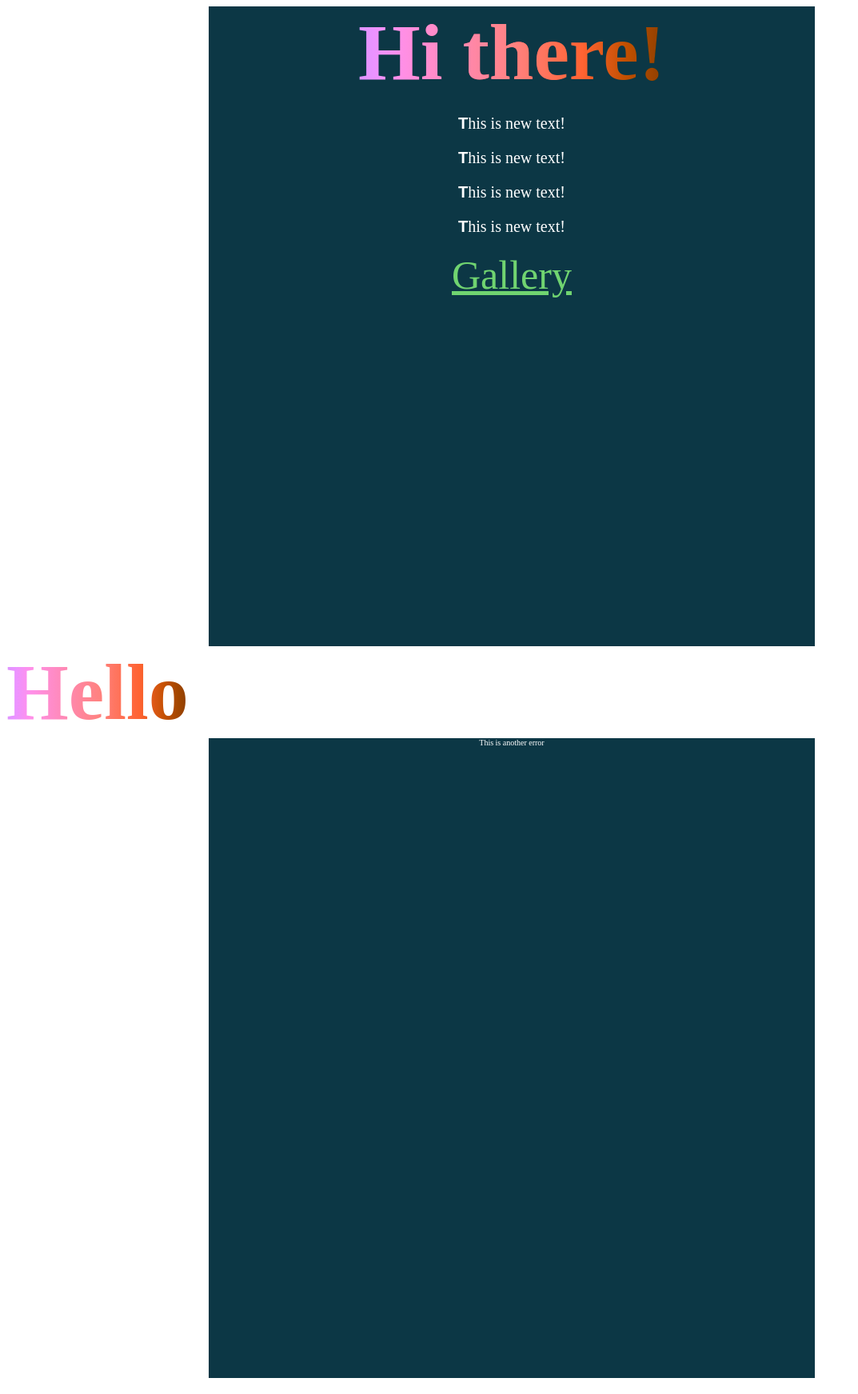
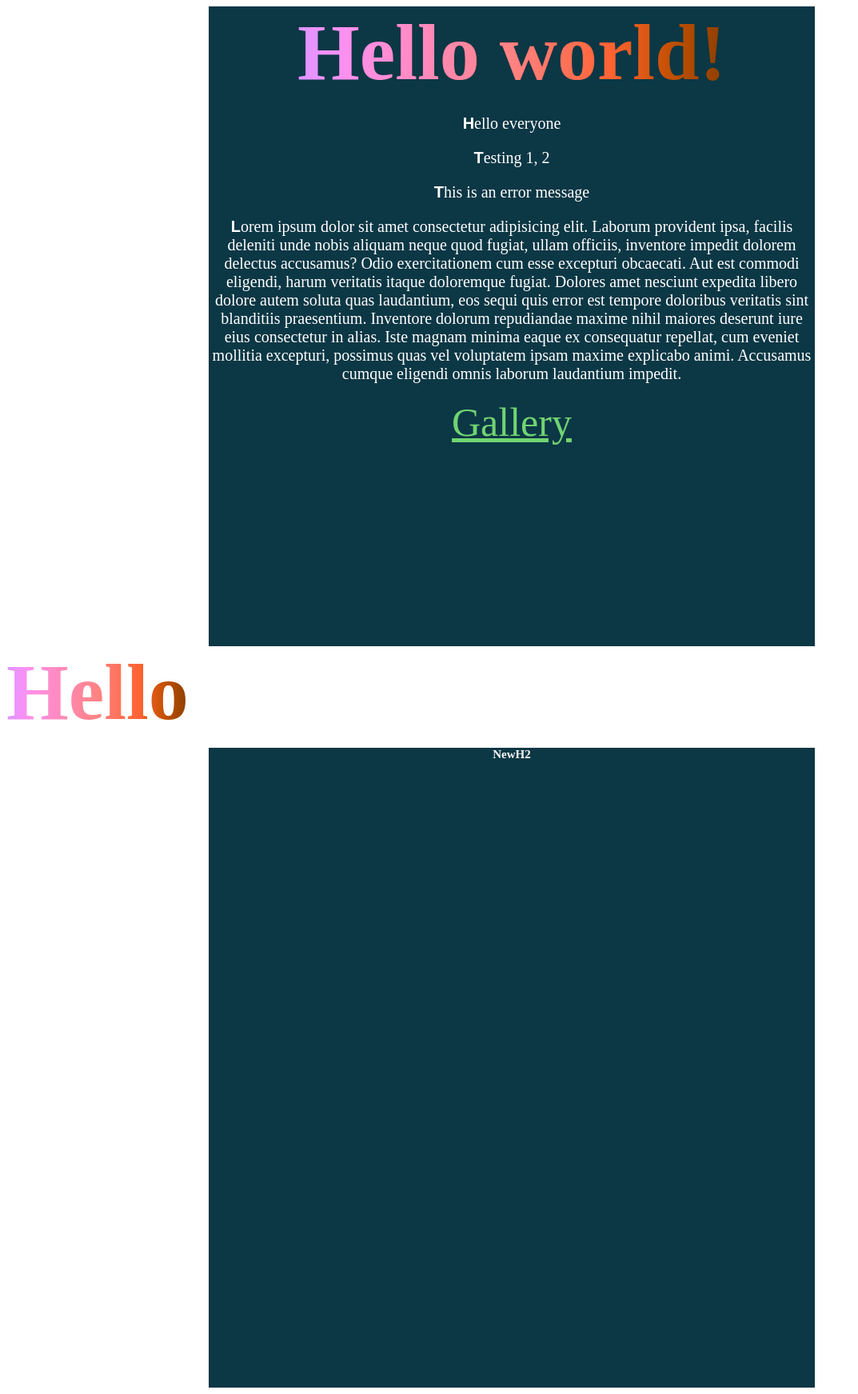
Before and after one commit to michellelclement/practice-makes-perfect, a plain HTML site: page index.html in a window 1280 px wide. Shown: the whole page at 80% size, without its empty margins (0-1073 px from the left). Drawn offline with Linux system fonts and the light colour scheme.

Commit message:
Change inner HTML

```diff
--- a/app.js
+++ b/app.js
@@ -1,14 +1,2 @@
-const title = document.querySelector('h1');
-
-
-//console.log(title.innerText);
-title.innerText = "Hi there!";
-
-
-
-const paragraphs = document.querySelectorAll('p');
-
-paragraphs.forEach(paragraphs => {
-    console.log(paragraphs.innerText);
-    paragraphs.innerText = "This is new text!";
-});
+const errorMsg = document.querySelector(".error-msg");
+errorMsg.innerHTML = '<h2>NewH2</h2>';
--- a/index.html
+++ b/index.html
@@ -23,7 +23,7 @@
         <h1>Hello</h1>
     </section>
 
-    <div class="error">
+    <div class="error-msg">
         This is another error
     </div>
     <script src="app.js"></script>
```
